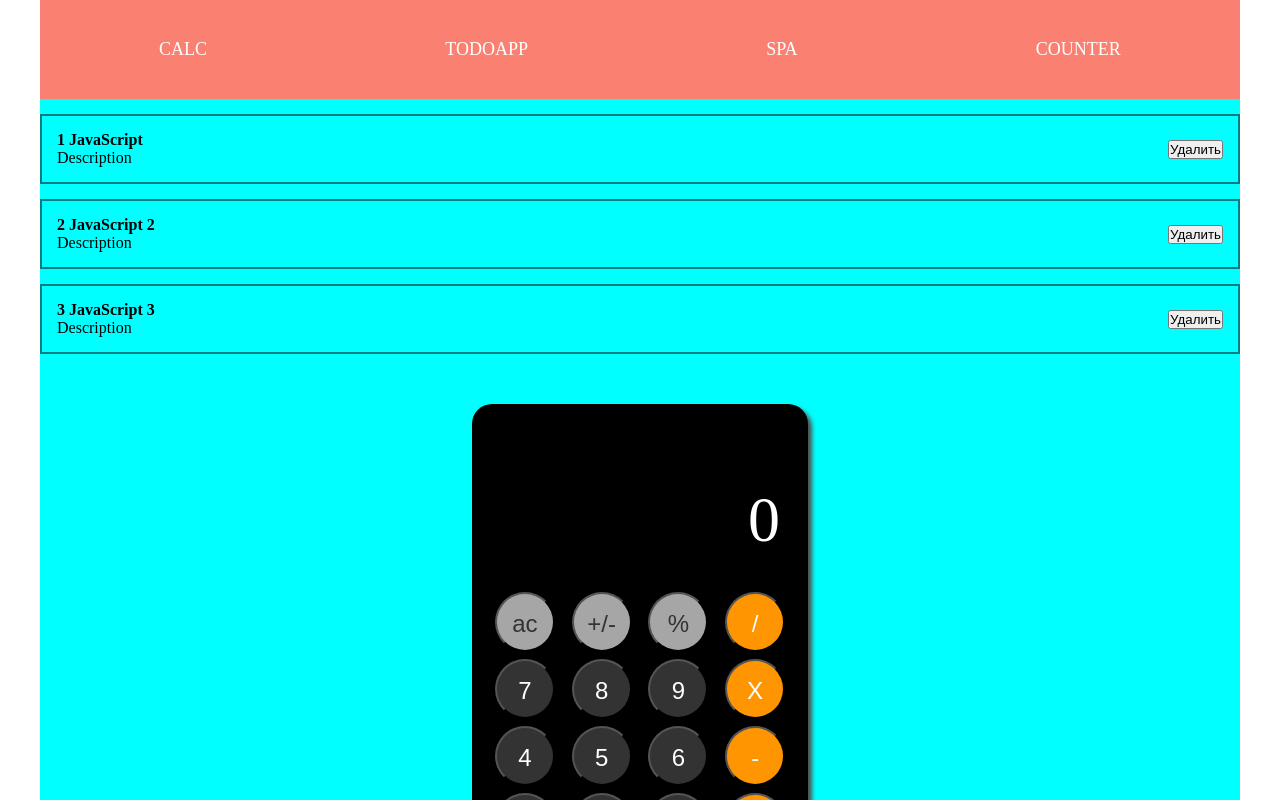
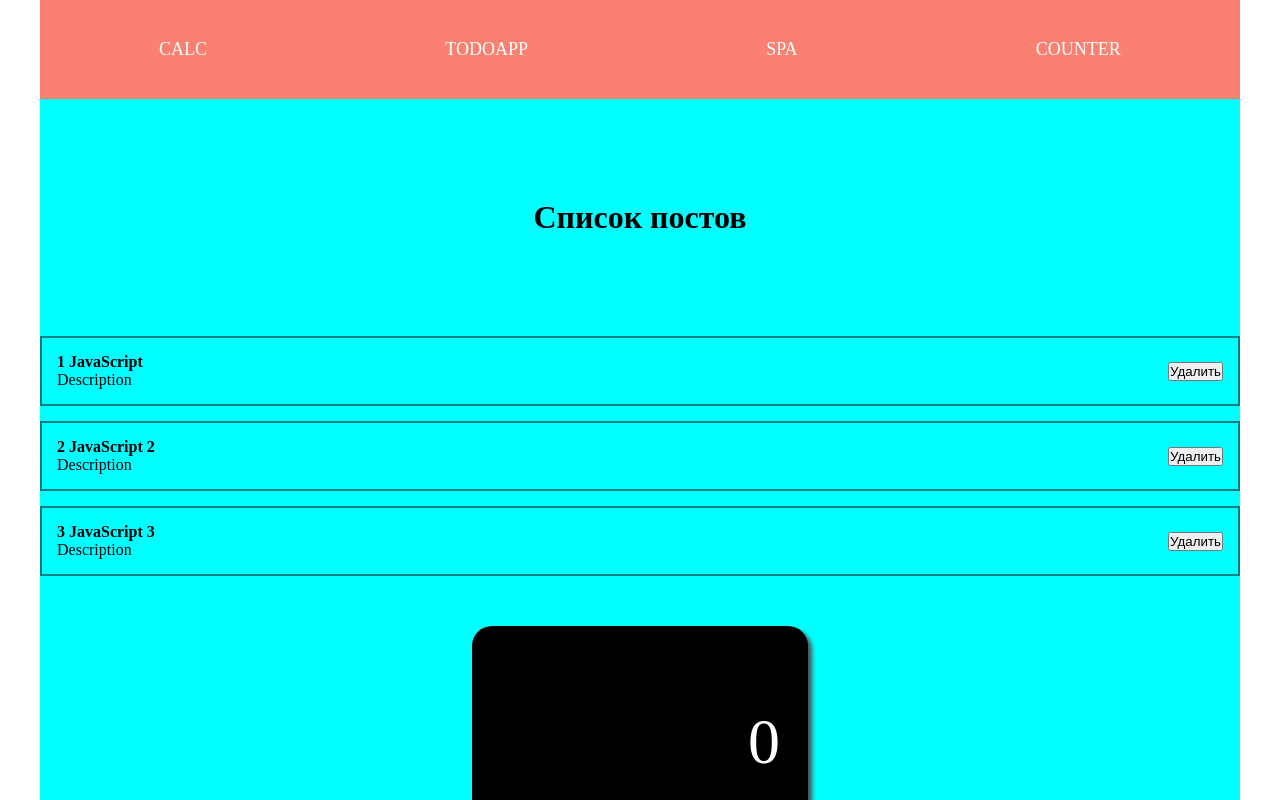
Before and after one commit to Bannord/FirstPet, a React (Create React App) app: page / in a window 1280 px wide. Shown: the top 800 px of the page. Built offline with nearby package versions, Linux system fonts and the light colour scheme.

Commit message:
Create_New_component

```diff
--- a/src/App.js
+++ b/src/App.js
@@ -2,7 +2,7 @@ import { useState } from "react";
 import "./App.css";
 import Calc from "./components/Calc/Calc";
 import Header from "./components/Header";
-import Posts from "./components/Posts/Posts";
+import PostList from "./components/PostList/PostList";
 
 function App() {
   const [posts, setPosts] = useState([
@@ -14,10 +14,8 @@ function App() {
   return (
     <div className="App">
       <Header />
-      {posts.map((post) => (
-        <Posts post={post} key={post.id} />
-      ))}
 
+      <PostList posts={posts} title="Cписок постов" />
       <Calc />
     </div>
   );
--- /dev/null
+++ b/src/components/PostList/PostList.jsx
@@ -0,0 +1,15 @@
+import "./PostList.scss";
+
+import React from "react";
+import Posts from "../Posts/Posts";
+
+export default function PostList({ posts, title }) {
+  return (
+    <div>
+      <h1 className="Posts_List">{title}</h1>
+      {posts.map((post) => (
+        <Posts post={post} key={post.id} />
+      ))}
+    </div>
+  );
+}
--- /dev/null
+++ b/src/components/PostList/PostList.scss
@@ -0,0 +1,3 @@
+.Posts_List {
+  text-align: center;
+}
```
